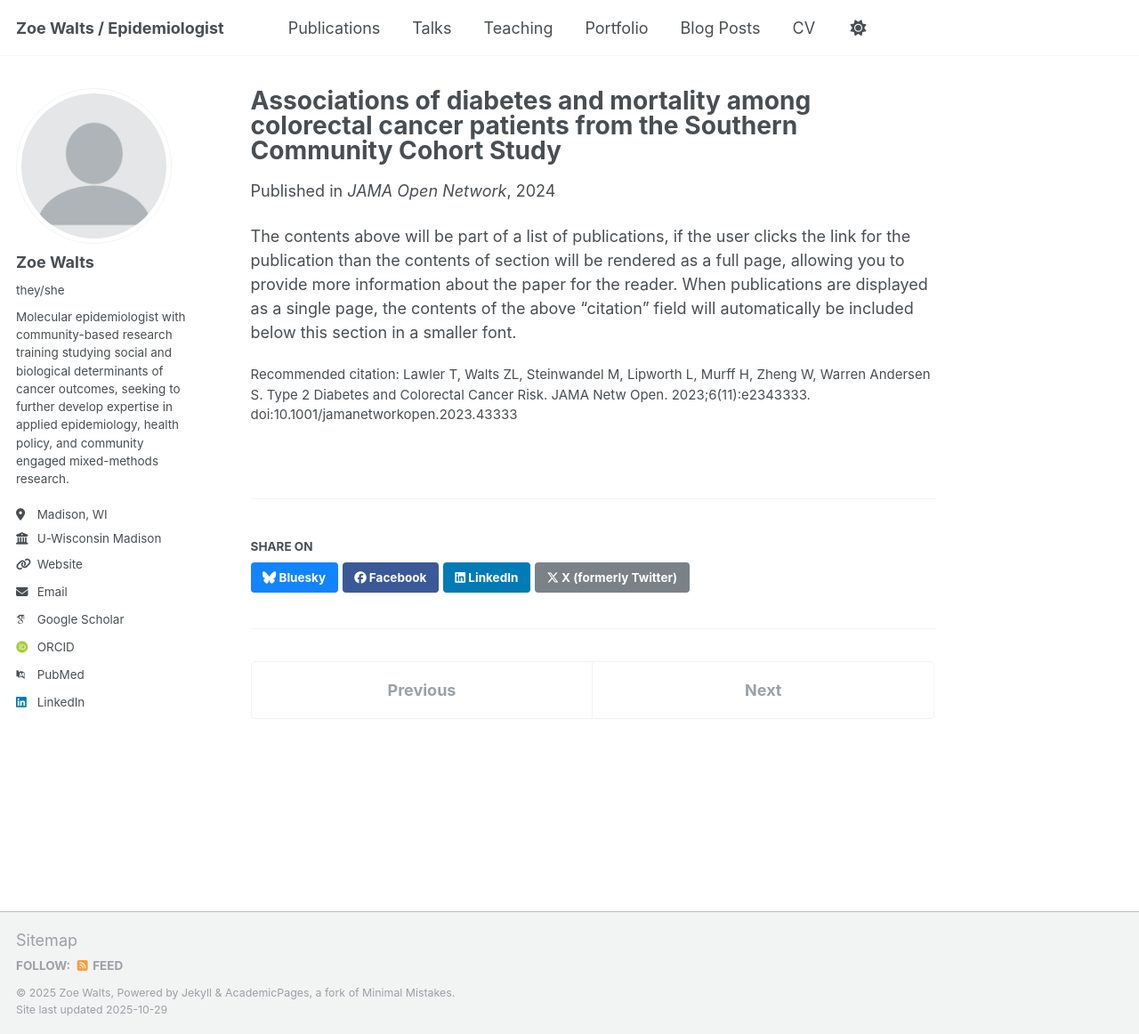
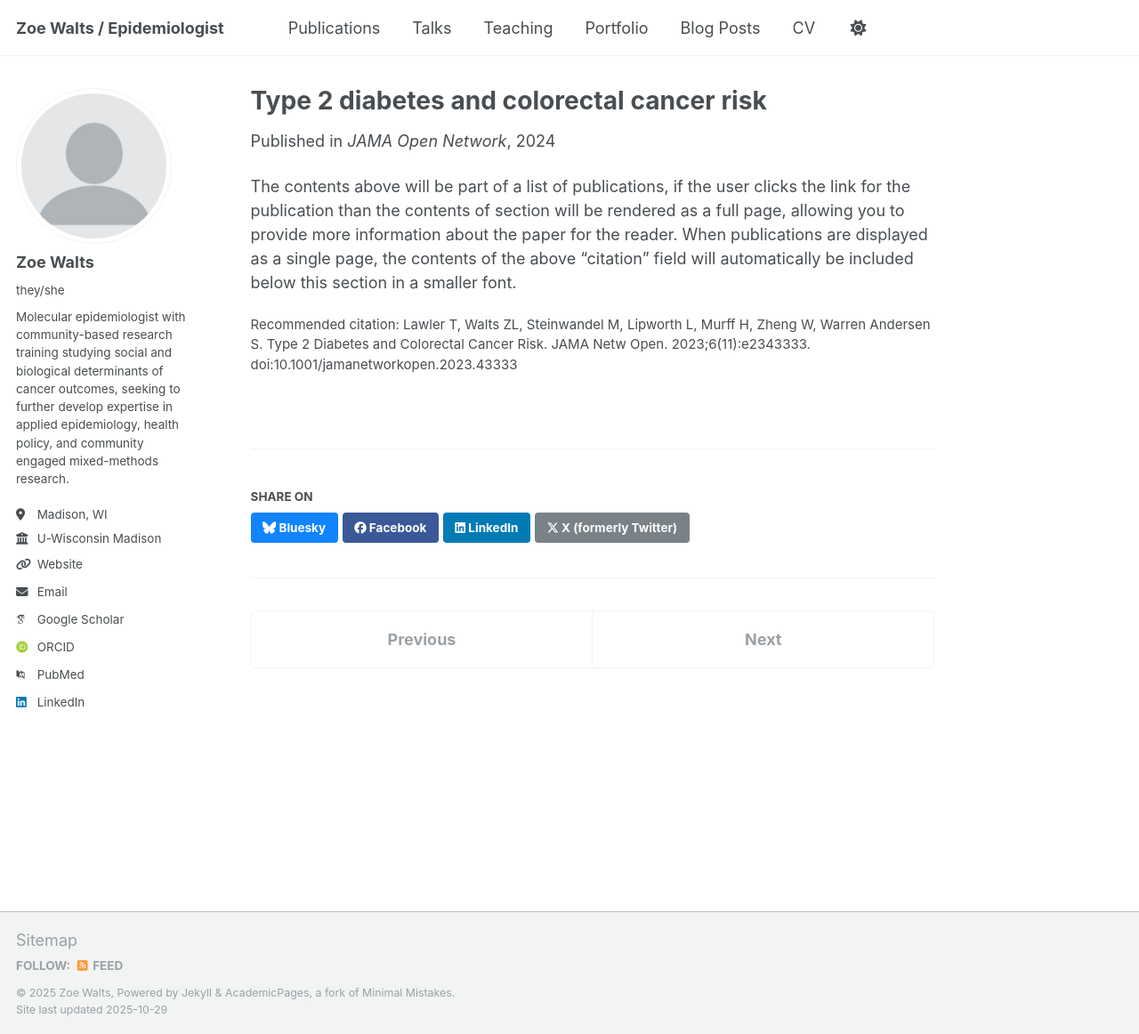
Before and after one commit to Z-Walts/z-walts.github.io, a Jekyll site: the page built from _publications/2010-10-01-paper-title-number-2.md, in a window 1280 px wide and 1162 px high. Shown: the whole window at 89% size. Built offline with Jekyll 4.4.1, drawn with Linux system fonts in a browser that asks for light colours; some web fonts are replaced.

Commit message:
Update 2010-10-01-paper-title-number-2.md

```diff
--- a/_publications/2010-10-01-paper-title-number-2.md
+++ b/_publications/2010-10-01-paper-title-number-2.md
@@ -1,5 +1,5 @@
 ---
-title: "Associations of diabetes and mortality among colorectal cancer patients from the Southern Community Cohort Study"
+title: "Type 2 diabetes and colorectal cancer risk"
 collection: publications
 category: manuscripts
 permalink: /publication/2010-10-01-paper-title-number-2
```
